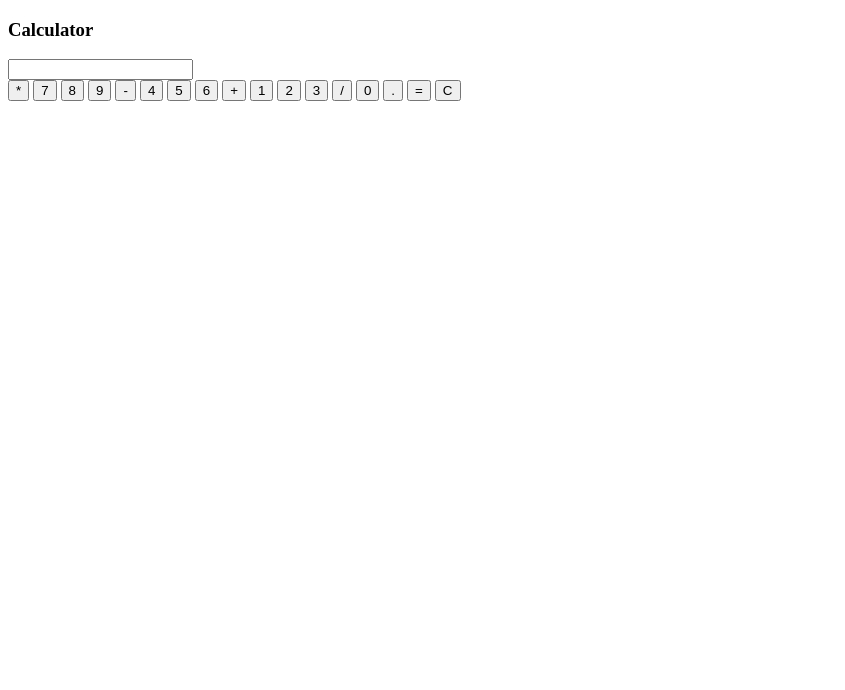
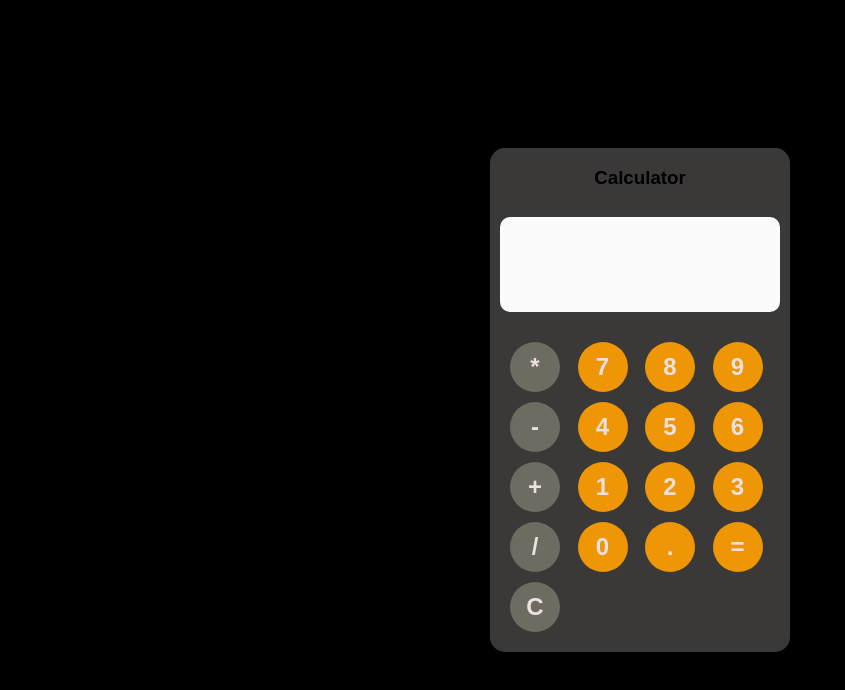
Before and after one commit to nimashashehani123/Assignment-10, a plain HTML site: page index.html in a window 1280 px wide. Shown: the whole page, without its empty margins (0-845 px from the left). Drawn offline with Linux system fonts and the light colour scheme.

Commit message:
apply css

```diff
--- a/Style.css
+++ b/Style.css
@@ -0,0 +1,68 @@
+body{
+    margin: 0;
+    display: flex;
+    justify-content: center;
+    align-items: center;
+    height: 100vh;
+    background: black;
+}
+
+#calculator{
+    font-family: Arial;
+    background: rgb(59,56,56);
+    border-radius: 15px;
+    max-width: 300px;
+}
+
+h3{
+    text-align: center;
+}
+
+#display{
+    width: 80%;
+    margin: 10px;
+    padding: 20px;
+    font-size: 3rem;
+    text-align: left;
+    border: none;
+    border-radius: 10px;
+    background: rgb(252,251,251);
+}
+
+#keys{
+    display: grid;
+    grid-template-columns: repeat(4,1fr);
+    gap: 10px;
+    padding: 20px;
+}
+
+button{
+    width: 50px;
+    height: 50px;
+    border-radius: 50%;
+    border: none;
+    background: rgba(242,152,6,0.98);
+    color: rgb(236,225,225);
+    font-size: 1.5rem;
+    font-weight: bold;
+    cursor: pointer;
+}
+button:hover{
+    background: rgb(247,136,10);
+}
+
+button:active{
+    background: rgb(250,250,246);
+}
+
+.operator-btn{
+    background: rgb(108,108,97);
+}
+
+.operator-btn:hover{
+    background: rgb(211,230,39);
+}
+
+.operator-btn:active{
+    background: rgb(202,223,8);
+}
--- a/index.html
+++ b/index.html
@@ -3,6 +3,7 @@
 <head>
     <meta charset="UTF-8">
     <title>Calculator</title>
+    <link href="Style.css" rel="stylesheet">
 </head>
 <body>
 <section id="calculator">
```
